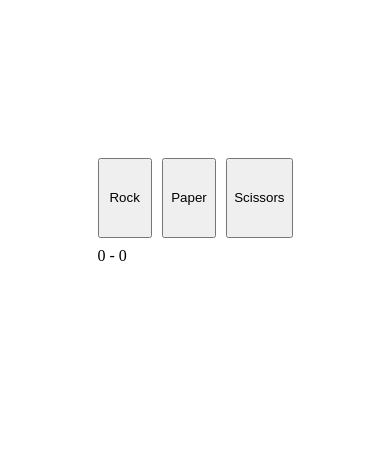
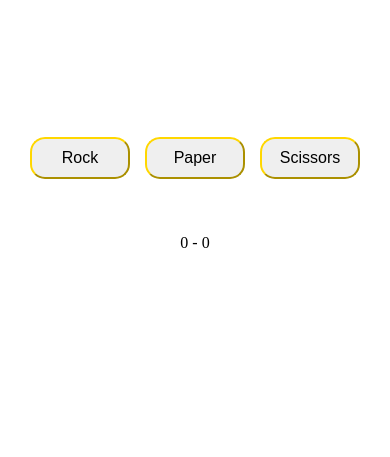
Before and after one commit to ATDillon/rock-paper-scissors, a plain HTML site: page index.html in a window 390 px wide. Shown: the part 116-573 px from the top of the page. Drawn offline with Linux system fonts and the light colour scheme.

Commit message:
Changed styles for buttons and results, added media query for larger viewports.

```diff
--- a/rock-paper-scissors.js
+++ b/rock-paper-scissors.js
@@ -31,7 +31,7 @@ function game(winState){
 
         if (playerScore > comScore){
 
-            resultOutput.textContent = "You've won! The score was " + playerScore + " to " + comScore;
+            resultOutput.textContent = "You've won!";
 
             console.log("Congrats, you've won!");
 
--- a/styles.css
+++ b/styles.css
@@ -16,16 +16,35 @@ main{
     grid-template-areas:
     "rock paper scissors"
     "result result result";
-    grid-gap: 10px;
-    width: 50vw;
+    grid-gap: 0px;
+    width: 100vw;
     height: 20vh;
-    padding-bottom: 15vh;
+    padding-bottom: 25vh;
     justify-content: center;
+    justify-items: center;
+    align-items: center;
 }
 
 /* For the buttons */
+
+.button{
+    font-family: sans-serif;
+    font-size: 16px;
+    border-color: gold;
+    border-radius: 15px;
+    min-width: 100px;
+    height: 50%;
+}
+
+.button:hover{
+
+    box-shadow: 0px 1px 2px 1px lightgray;
+
+}
+
 #rock{
     grid-area: rock;
+    justify-self: right;
 }
 
 #paper{
@@ -34,6 +53,7 @@ main{
 
 #scissors{
     grid-area: scissors;
+    justify-self: left;
 }
 
 /* For results each round */
@@ -42,5 +62,28 @@ main{
     grid-area: result;
     display: flex;
     flex-flow: nowrap column;
-    width: fit-content;
+    width: 100%;
+    height: 100%;
+    justify-content: space-around;
+    align-items: center;
 }
+
+/* media query for larger viewports */
+
+@media (min-width: 1000px){
+
+    /*
+    main{
+
+        grid-template-columns: 42% 16% 42%;
+
+    } */
+
+    .button{
+
+        font-size: 18px;
+        width: 50%;
+
+    }
+
+}
```
